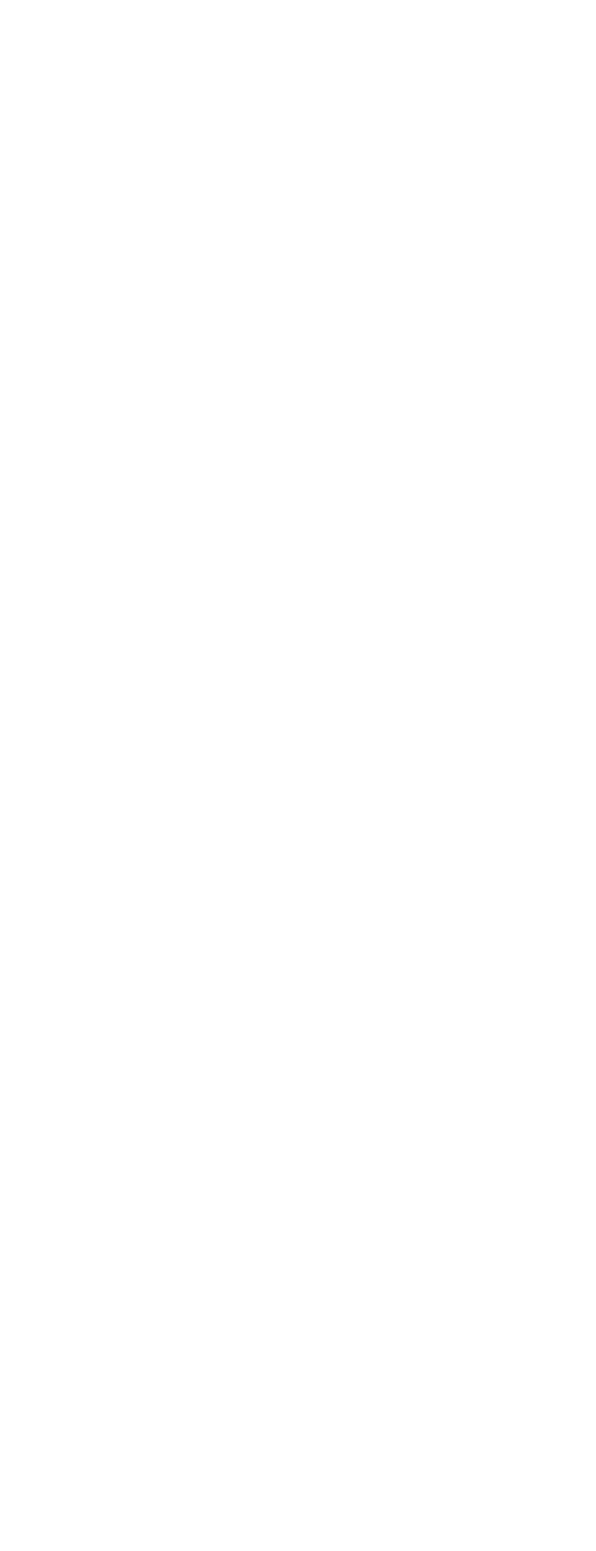
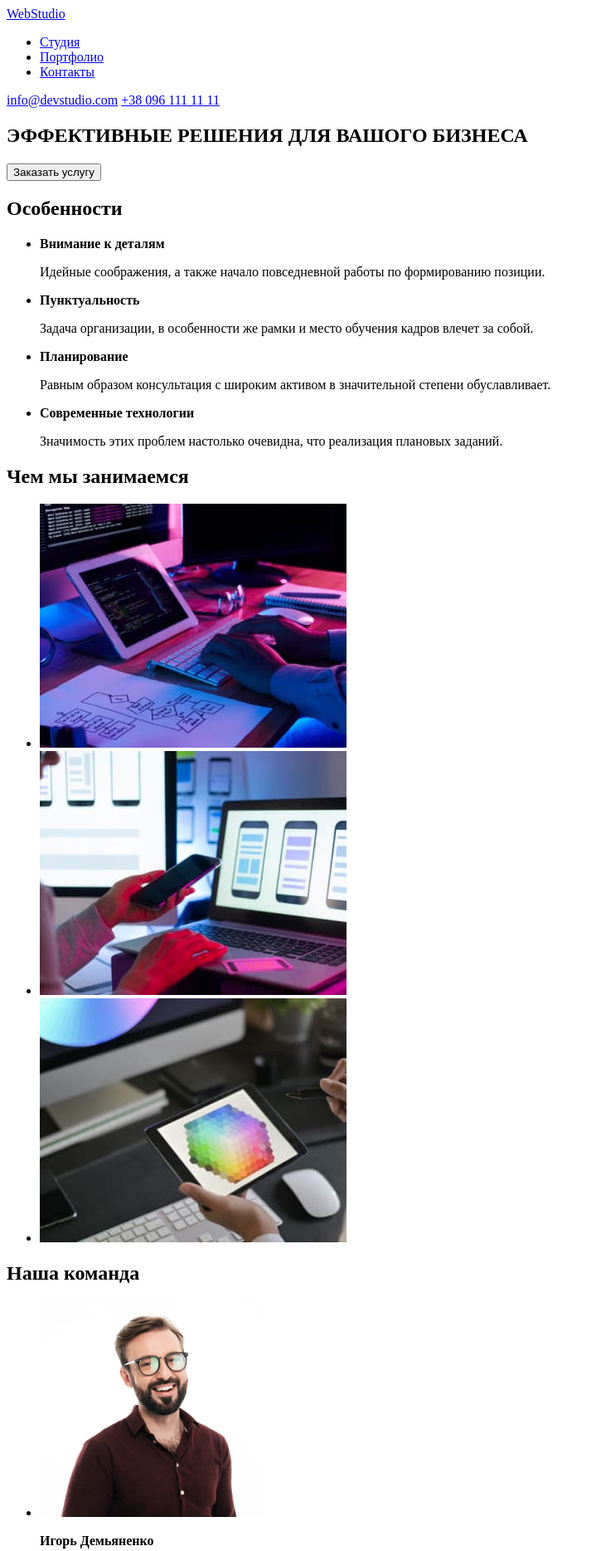
Before and after one commit to sakuradanton/goit-markup-hw-01, a plain HTML site: page index.html in a window 1280 px wide. Shown: the top 1869 px of the page at 83% size, without its empty margins (0-719 px from the left). Before the commit the page ends 800 px from the top, so only its background shows below. Drawn offline with Linux system fonts and the light colour scheme.

Commit message:
первый трай

```diff
--- a/index.html
+++ b/index.html
@@ -4,7 +4,92 @@
     <meta charset="UTF-8" />
     <meta http-equiv="X-UA-Compatible" content="IE=edge" />
     <meta name="viewport" content="width=device-width, initial-scale=1.0" />
-    <title>Document</title>
+    <title>Студия</title>
   </head>
-  <body></body>
+  <body>
+    <header>
+      <a href="/">WebStudio</a>
+      <nav>
+        <ul>
+          <li><a href="/">Студия</a></li>
+          <li><a href="/">Портфолио</a></li>
+          <li><a href="/">Контакты</a></li>
+        </ul>
+      </nav>
+      <a href="mailto:info@devstudio.com">info@devstudio.com</a>
+      <a href="tel:+380961111111">+38 096 111 11 11</a>
+    </header>
+    <main>
+      <section>
+        <h1>ЭФФЕКТИВНЫЕ РЕШЕНИЯ ДЛЯ ВАШОГО БИЗНЕСА</h1>
+        <button type="button">Заказать услугу</button>
+      </section>
+      <section>
+        <h2>Особенности</h2>
+        <ul>
+          <li>
+            <p><b>Внимание к деталям</b></p>
+            <p>Идейные соображения, а также начало повседневной работы по формированию позиции.</p>
+          </li>
+          <li>
+            <p><b>Пунктуальность</b></p>
+            <p>
+              Задача организации, в особенности же рамки и место обучения кадров влечет за собой.
+            </p>
+          </li>
+          <li>
+            <p><b>Планирование</b></p>
+            <p>
+              Равным образом консультация с широким активом в значительной степени обуславливает.
+            </p>
+          </li>
+          <li>
+            <p><b>Современные технологии</b></p>
+            <p>Значимость этих проблем настолько очевидна, что реализация плановых заданий.</p>
+          </li>
+        </ul>
+      </section>
+      <section>
+        <h2>Чем мы занимаемся</h2>
+        <ul>
+          <li><img src="./images/box-1.jpg" alt="Человек печатает на клавиатуре" width="370" /></li>
+          <li><img src="./images/box-2.jpg" alt="Человек с телефоном в руке" width="370" /></li>
+          <li><img src="./images/box-3.jpg" alt="Человек с планшетом в руке" width="370" /></li>
+        </ul>
+      </section>
+      <section>
+        <h2>Наша команда</h2>
+        <ul>
+          <li>
+            <img src="./images/igor.jpg" alt="Игорь Демьяненко" width="270" />
+            <p><b>Игорь Демьяненко</b></p>
+            <p>Product designer</p>
+          </li>
+          <li>
+            <img src="./images/olga.jpg" alt="Ольга Репина" width="270" />
+            <p><b>Ольга Репина</b></p>
+            <p>Frontend developer</p>
+          </li>
+          <li>
+            <img src="./images/nikolaj.jpg" alt="Николай Тарасов" width="270" />
+            <p><b>Николай Тарасов</b></p>
+            <p>Marketing</p>
+          </li>
+          <li>
+            <img src="./images/mikchail.jpg" alt="Михаил Ермаков" width="270" />
+            <p><b>Михаил Ермаков</b></p>
+            <p>UI Designer</p>
+          </li>
+        </ul>
+      </section>
+    </main>
+    <footer>
+      <a href="/">WebStudio</a>
+      <address>
+        <p>г. Киев, пр-т Леси Украинки, 26<br /></p>
+        <a href="mailto:info@devstudio.com">info@devstudio.com<br /></a>
+        <a href="tel:+380961111111">+38 096 111 11 11</a>
+      </address>
+    </footer>
+  </body>
 </html>
```
Also changed, not shown: .prettierrc.json (added), css/styles.css (added), images/box-1.jpg (added), images/box-2.jpg (added), images/box-3.jpg (added), images/igor.jpg (added), images/mikchail.jpg (added), images/nikolaj.jpg (added), images/olga.jpg (added), styles.css (added).
